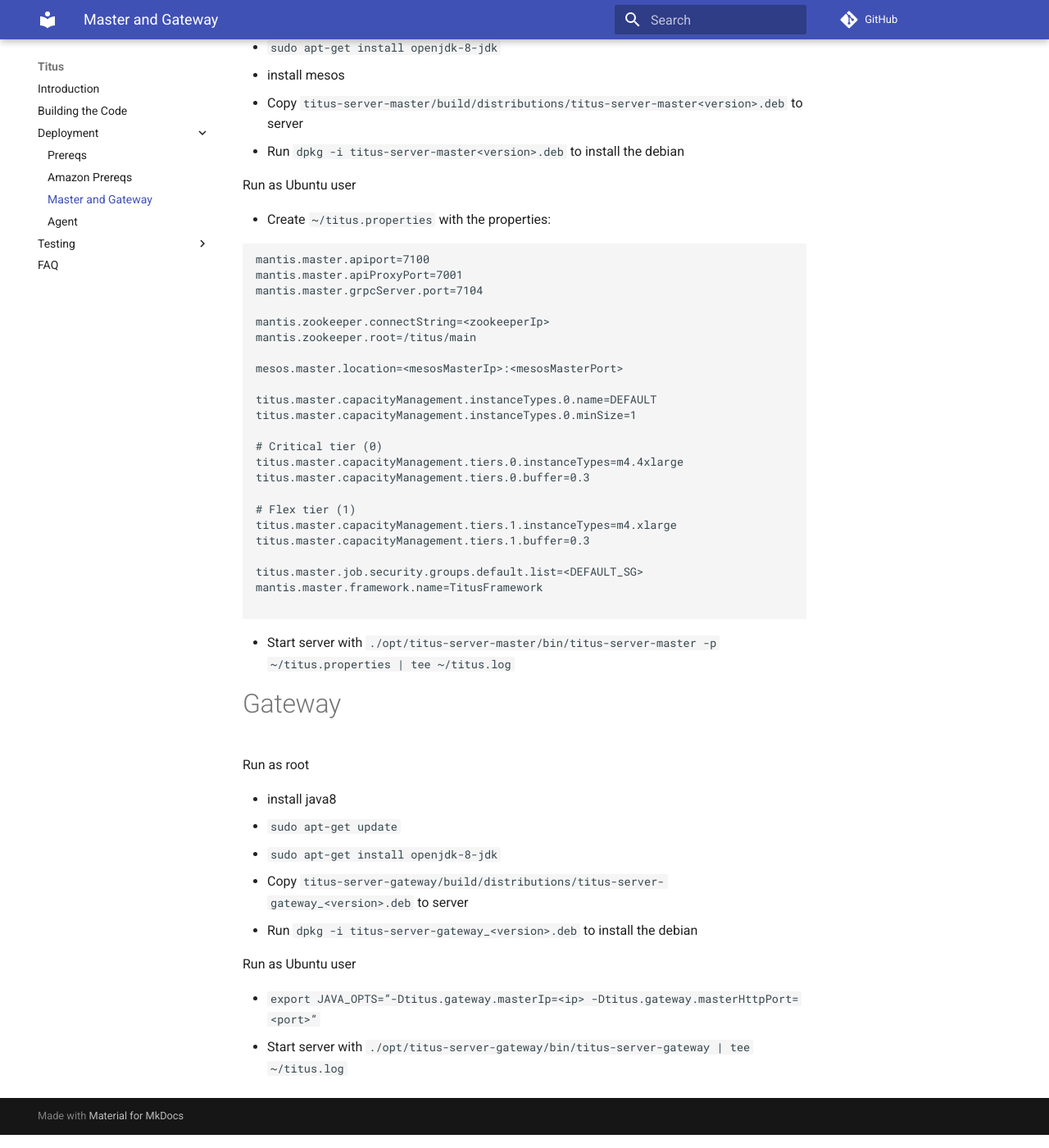
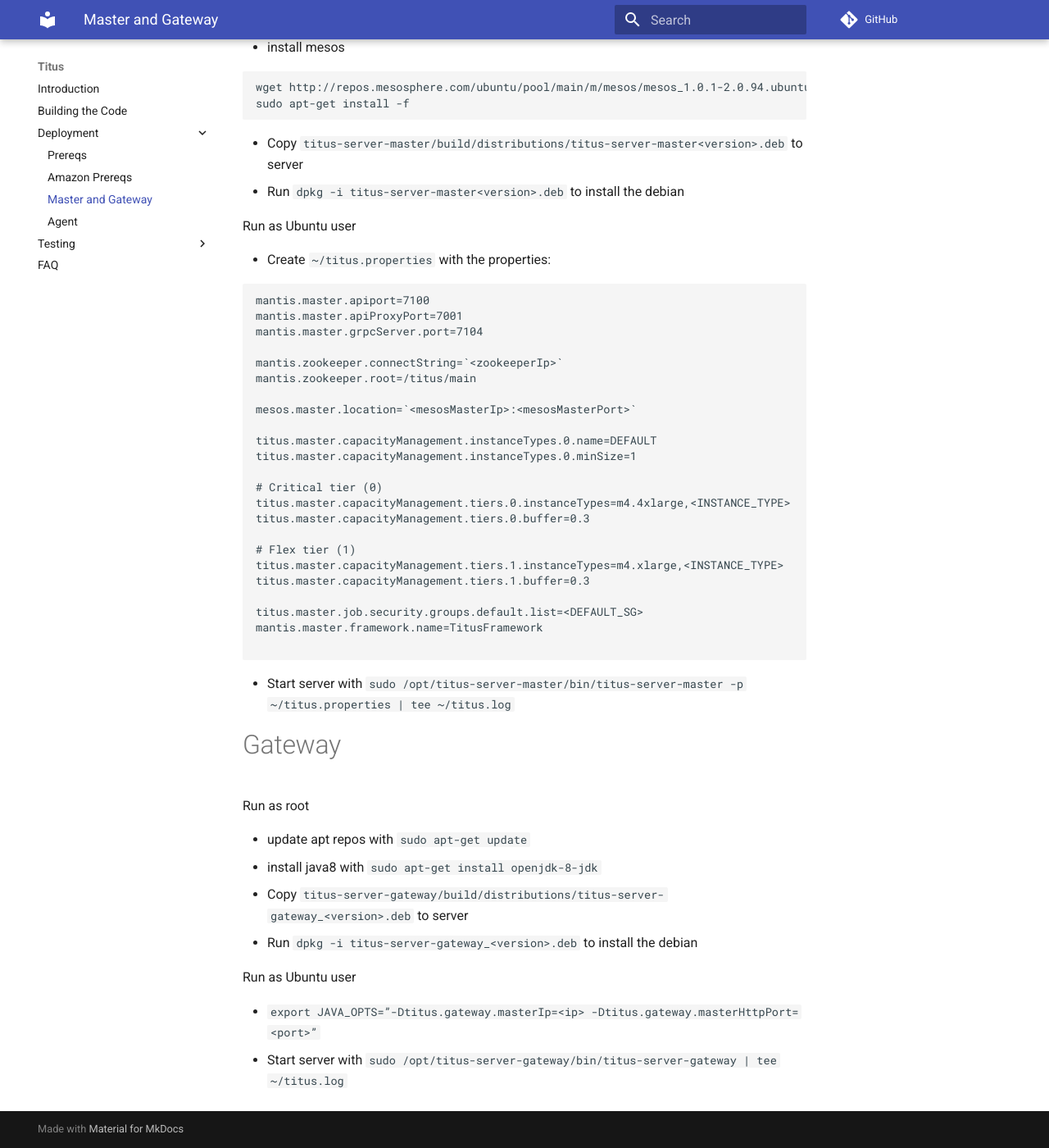
Before and after one commit to Netflix/titus, an MkDocs documentation site: the page built from docs/docs/install/master.md, in a window 1280 px wide and 1400 px high, scrolled down 243 px. Shown: the whole window at 82% size. Built offline with MkDocs 1.6.1 and Material for MkDocs 9.7.7, drawn with Linux system fonts in a browser that asks for light colours; comment, search, counter and statistics services are not loaded; old or Windows-style settings are respelled for this version of MkDocs; some of the changed text lies outside the part shown.

Commit message:
update master and gateway deploy

````diff
--- a/docs/docs/install/master.md
+++ b/docs/docs/install/master.md
@@ -2,54 +2,56 @@
 
 Run as root
 
-- install java8
-  - `sudo apt-get update`
-  - `sudo apt-get install openjdk-8-jdk`
-- install mesos
-- Copy `titus-server-master/build/distributions/titus-server-master<version>.deb` to server
-- Run `dpkg -i titus-server-master<version>.deb` to install the debian
+* update apt repos with `sudo apt-get update`
+* install java8 with `sudo apt-get install openjdk-8-jdk`
+* install mesos
+```
+wget http://repos.mesosphere.com/ubuntu/pool/main/m/mesos/mesos_1.0.1-2.0.94.ubuntu1604_amd64.deb
+sudo apt-get install -f
+```
+* Copy `titus-server-master/build/distributions/titus-server-master<version>.deb` to server
+* Run `dpkg -i titus-server-master<version>.deb` to install the debian
 
 Run as Ubuntu user
 
-- Create `~/titus.properties` with the properties:
+* Create `~/titus.properties` with the properties:
 ```
 mantis.master.apiport=7100
 mantis.master.apiProxyPort=7001
 mantis.master.grpcServer.port=7104
 
-mantis.zookeeper.connectString=<zookeeperIp>
+mantis.zookeeper.connectString=`<zookeeperIp>`
 mantis.zookeeper.root=/titus/main
 
-mesos.master.location=<mesosMasterIp>:<mesosMasterPort>
+mesos.master.location=`<mesosMasterIp>:<mesosMasterPort>`
 
 titus.master.capacityManagement.instanceTypes.0.name=DEFAULT
 titus.master.capacityManagement.instanceTypes.0.minSize=1
 
 # Critical tier (0)
-titus.master.capacityManagement.tiers.0.instanceTypes=m4.4xlarge
+titus.master.capacityManagement.tiers.0.instanceTypes=m4.4xlarge,<INSTANCE_TYPE>
 titus.master.capacityManagement.tiers.0.buffer=0.3
 
 # Flex tier (1)
-titus.master.capacityManagement.tiers.1.instanceTypes=m4.xlarge
+titus.master.capacityManagement.tiers.1.instanceTypes=m4.xlarge,<INSTANCE_TYPE>
 titus.master.capacityManagement.tiers.1.buffer=0.3
 
 titus.master.job.security.groups.default.list=<DEFAULT_SG>
 mantis.master.framework.name=TitusFramework
 
 ```
-- Start server with `./opt/titus-server-master/bin/titus-server-master -p ~/titus.properties | tee ~/titus.log`
+* Start server with `sudo /opt/titus-server-master/bin/titus-server-master -p ~/titus.properties | tee ~/titus.log`
 
 # Gateway
 
 Run as root
 
-- install java8
-  - `sudo apt-get update`
-  - `sudo apt-get install openjdk-8-jdk`
-- Copy `titus-server-gateway/build/distributions/titus-server-gateway_<version>.deb` to server
-- Run `dpkg -i titus-server-gateway_<version>.deb` to install the debian
+* update apt repos with `sudo apt-get update`
+* install java8 with `sudo apt-get install openjdk-8-jdk`
+* Copy `titus-server-gateway/build/distributions/titus-server-gateway_<version>.deb` to server
+* Run `dpkg -i titus-server-gateway_<version>.deb` to install the debian
 
 Run as Ubuntu user
 
-- `export JAVA_OPTS=”-Dtitus.gateway.masterIp=<ip> -Dtitus.gateway.masterHttpPort=<port>”`
-- Start server with `./opt/titus-server-gateway/bin/titus-server-gateway | tee ~/titus.log`
+* `export JAVA_OPTS=”-Dtitus.gateway.masterIp=<ip> -Dtitus.gateway.masterHttpPort=<port>”`
+* Start server with `sudo /opt/titus-server-gateway/bin/titus-server-gateway | tee ~/titus.log`
````
